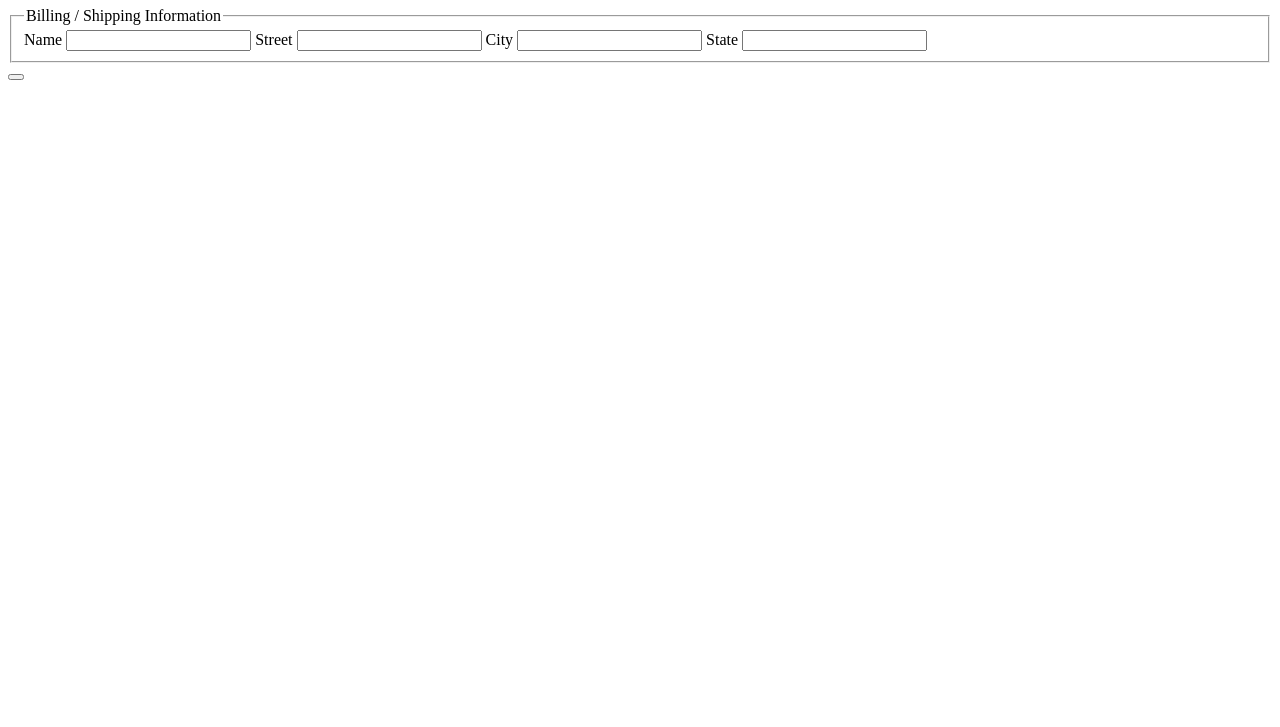
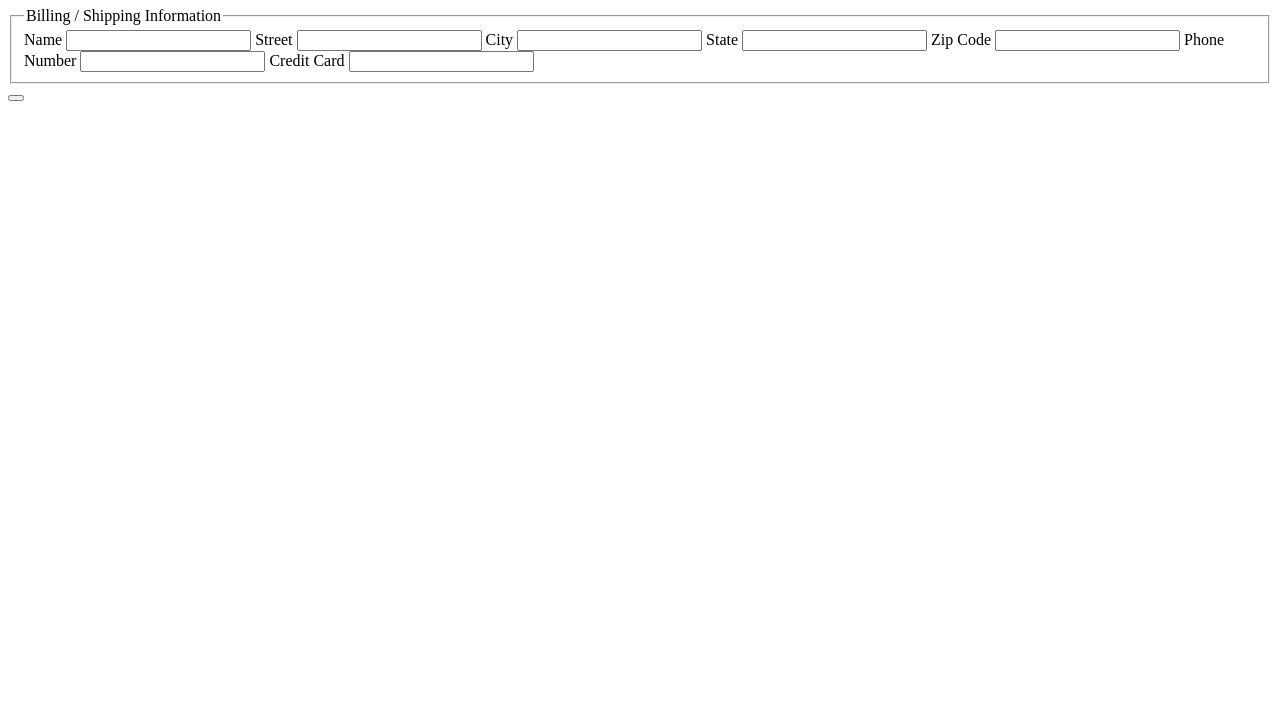
Before and after one commit to tyler-fishbone/order-form, a plain HTML site: page cart.html in a window 1280 px wide. Shown: the part 73-800 px from the top of the page. Drawn offline with Linux system fonts and the light colour scheme.

Commit message:
added labels for the user input on carts page

```diff
--- a/cart.html
+++ b/cart.html
@@ -29,9 +29,19 @@
           <input type="text"
           id="state-Of-Buyer">
 
-          <label> </label>
+          <label for"zipCodeOfBuyer">Zip Code</label>
+          <input type="text"
+          id="zip-Code-Of-Buyer">
+
+          <label for"phoneNumberOfBuyer">Phone Number</label>
+          <input type="text"
+          id="phone-Number-Of-Buyer">
+
+          <label for"creditCardNumberOfBuyer">Credit Card</label>
+          <input type="number"
+          id="credit-Card-Number-Of-Buyer">
+
         </fieldset>
-
       </form>
       <section>
           <table id="table-chart">
```
